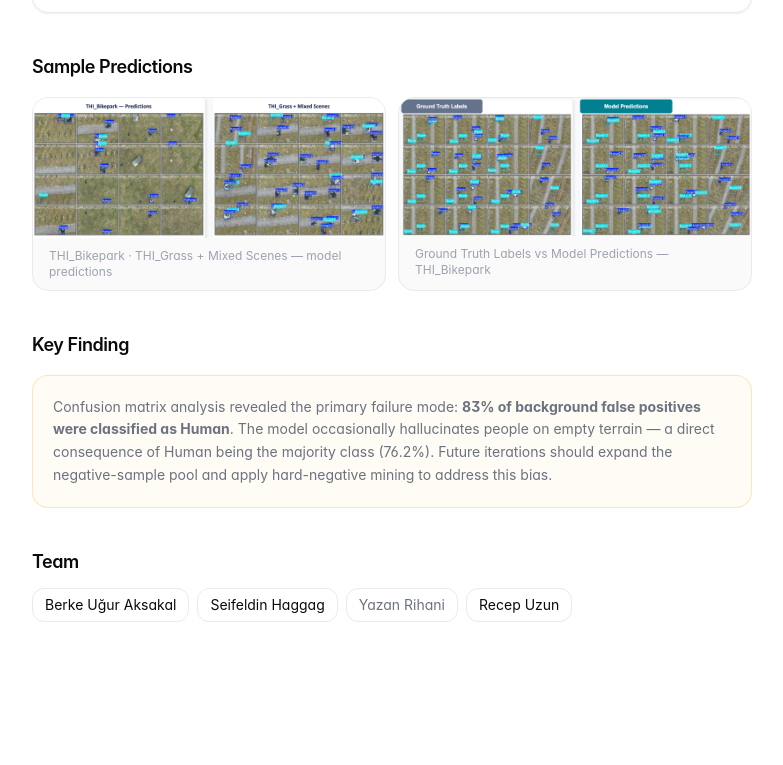
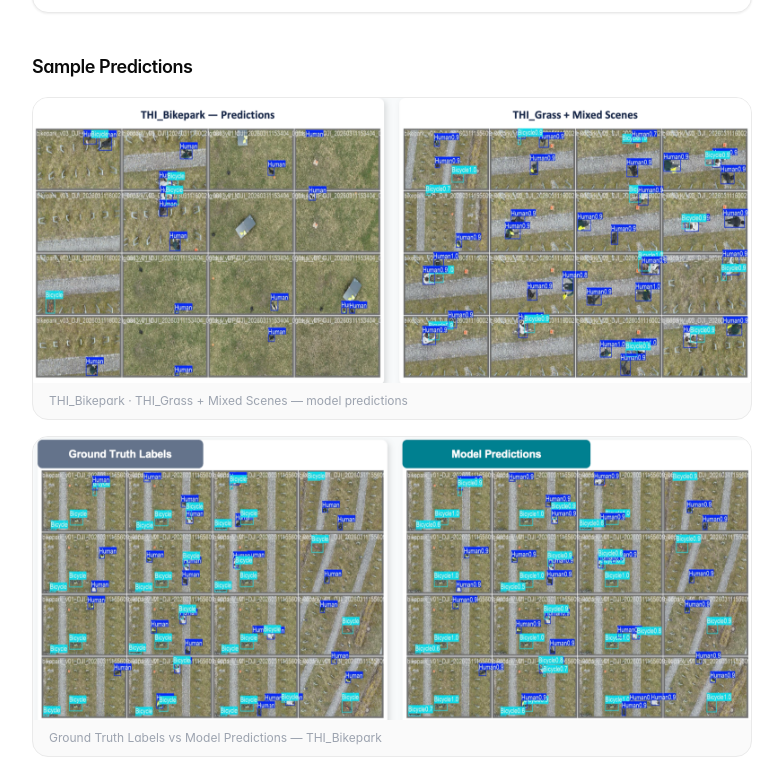
Before and after one commit to salamon30/portfolio, a Next.js app: page /projects/ariel in a window 1280 px wide. Shown: the part 2355-3120 px from the top of the page, without its empty margins (64-847 px from the left). Before the commit the page ends 3089 px from the top, so only its background shows below. Built offline with nearby package versions, Linux system fonts and the light colour scheme; no server answers; a web font is replaced by a local one.

Commit message:
Show prediction images full-width stacked for readability

```diff
--- a/app/projects/ariel/ArielClient.tsx
+++ b/app/projects/ariel/ArielClient.tsx
@@ -240,13 +240,13 @@
           {/* Sample predictions gallery */}
           <section className="mt-10">
             <h2 className="text-lg font-semibold tracking-tight">Sample Predictions</h2>
-            <div className="mt-4 grid gap-3 sm:grid-cols-2">
+            <div className="mt-4 flex flex-col gap-4">
               <div className="overflow-hidden rounded-2xl border border-default bg-subtle">
                 {/* eslint-disable-next-line @next/next/no-img-element */}
                 <img
                   src="/projects/ariel/predictions-grid.png"
                   alt="THI_Bikepark and THI_Grass scene predictions"
-                  className="w-full object-cover"
+                  className="w-full"
                   loading="lazy"
                 />
                 <p className="px-4 py-2.5 text-xs text-faint">THI_Bikepark · THI_Grass + Mixed Scenes — model predictions</p>
@@ -256,7 +256,7 @@
                 <img
                   src="/projects/ariel/gt-vs-predictions.png"
                   alt="Ground Truth Labels vs Model Predictions"
-                  className="w-full object-cover"
+                  className="w-full"
                   loading="lazy"
                 />
                 <p className="px-4 py-2.5 text-xs text-faint">Ground Truth Labels vs Model Predictions — THI_Bikepark</p>
```
